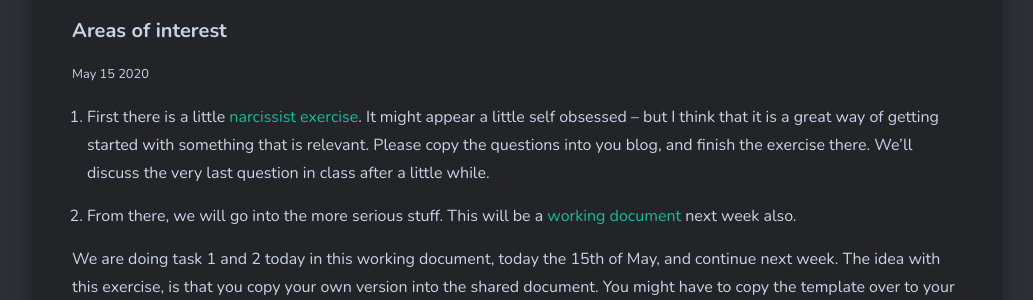
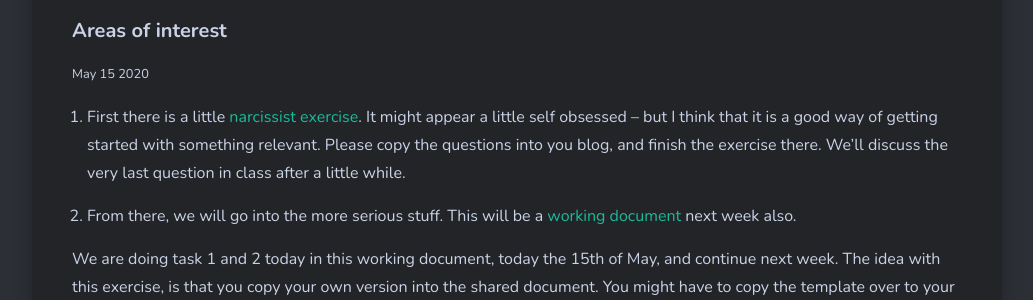
Before and after one commit to larsoliverdam/nmit, a Jekyll site: the page built from _pages/RES701.md, in a window 1280 px wide and 900 px high, scrolled down 1783 px. Shown: the part 154-454 px from the top of the window, without its empty margins (123-1156 px from the left). Built offline with Jekyll 4.4.1, drawn with Linux system fonts in a browser that asks for light colours; nearby versions of some CDN libraries; comment, search, counter and statistics services are not loaded.

Commit message:
res701 blog update

```diff
--- a/_pages/RES701.md
+++ b/_pages/RES701.md
@@ -44,7 +44,7 @@ You can find the Assignment 3 document on Moodle. In the PRJ70x section of this
 #### Areas of interest
 <small>May 15 2020</small>
 
-1. First there is a little [narcissist exercise](https://docs.google.com/document/d/1E9nEJzKa-oDQ2tt5H6efVtT3xK_z8yoWwV-GhEorl-c/edit). It might appear a little self obsessed – but I think that it is a great way of getting started with something that is relevant. Please copy the questions into you blog, and finish the exercise there. We’ll discuss the very last question in class after a little while.
+1. First there is a little [narcissist exercise](https://docs.google.com/document/d/1E9nEJzKa-oDQ2tt5H6efVtT3xK_z8yoWwV-GhEorl-c/edit). It might appear a little self obsessed – but I think that it is a good way of getting started with something relevant. Please copy the questions into you blog, and finish the exercise there. We’ll discuss the very last question in class after a little while.
 
 2. From there, we will go into the more serious stuff. This will be a [working document](https://docs.google.com/document/d/1VEd5a-BBfhtcWMovGqPzScbsuLvvsXMp2B7vFPK5tpk/edit?usp=sharing) next week also.
 
```
